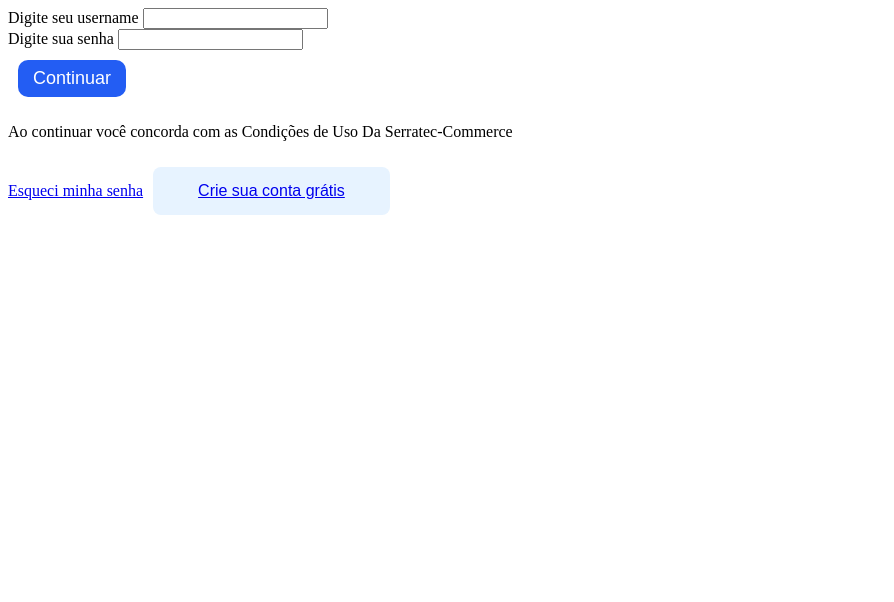
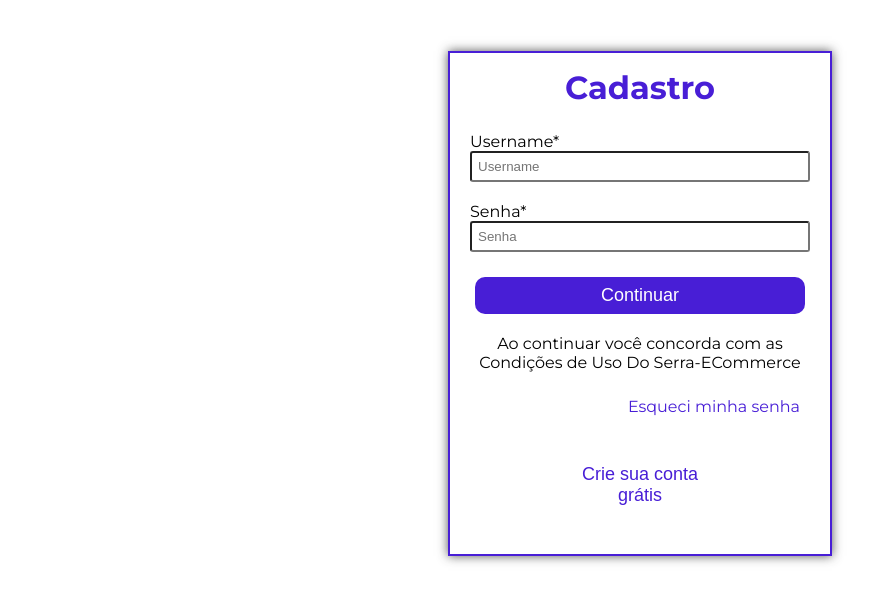
Before and after one commit to serratec-ecommerce/serratec-ecommerce, a React (Create React App) app: page /login in a window 1280 px wide. Shown: the top 602 px of the page, without its empty margins (0-894 px from the left). Built offline with nearby package versions, Linux system fonts and the light colour scheme.

Commit message:
Refatorando o codigo e finalizando o css do login e cadastro

```diff
--- a/src/index.css
+++ b/src/index.css
@@ -1,3 +1,5 @@
+@import url('https://fonts.googleapis.com/css2?family=Montserrat:ital,wght@0,100;0,200;0,300;0,400;0,500;0,600;0,700;0,800;0,900;1,100;1,200;1,300;1,400;1,500;1,600;1,700;1,800;1,900&display=swap');
+
 *{
     padding: 0;
     margin: 0;
@@ -7,4 +9,5 @@
 body{
     padding: 0;
     margin: 0;
+    font-family: 'Montserrat', sans-serif;
 }
--- a/src/pages/cadastro/index.js
+++ b/src/pages/cadastro/index.js
@@ -1,10 +1,10 @@
 import React, { useState } from "react";
-import { Botao } from "../../styles/buttons-styles";
+import { Botao,BotaoSecundario } from "../../styles/buttons-styles";
 import { DivGrupo } from "../../styles/geral-styles";
 import { Link } from "react-router-dom";
 import http from "../../service/Api";
 import apiViaCep from "../../service/ViaCepApi";
-import "./index.css";
+import '../../index.css';
 
 const Cadastro = () => {
   const [email, setEmail] = useState("");
@@ -67,45 +67,50 @@ const Cadastro = () => {
     <div>
       <form onSubmit={realizarCadastro}>
         <DivGrupo>
+        <h1>Login</h1>
           <div className="dados">
-            <label htmlFor="email"> E-mail </label>
+            <label htmlFor="email"> E-mail* </label>
             <br />
             <input
               itemID="email"
               type="text"
+              placeholder="exemplo@exemplo.com"
               value={email}
               onChange={(e) => setEmail(e.target.value)}
             />
           </div>
           <div className="dados senha">
-            <label htmlFor="senha"> Senha </label>
+            <label htmlFor="senha"> Senha* </label>
             <br />
             <input
               itemID="senha"
               type="password"
+              placeholder="Senha"
               value={senha}
               onChange={(e) => setSenha(e.target.value)}
             />
           </div>
 
           <div className="dados celular">
-            <label htmlFor="celular"> Celular </label>
+            <label htmlFor="celular"> Celular* </label>
             <br />
             <input
               name="celular"
               itemID="celular"
-              type="number"
+              type="text"
+              placeholder="(DDD) 999-999999"
               value={celular}
               onChange={(e) => setCelular(e.target.value)}
             />
           </div>
 
           <div className="dados cep">
-            <label htmlFor="cep"> Cep </label>
+            <label htmlFor="cep"> Cep* </label>
             <br />
             <input
               itemID="cep"
               type="text"
+              placeholder="00000-000"
               onBlur={obterCep}
               value={cep}
               onChange={(e) => setCep(e.target.value)}
@@ -123,11 +128,12 @@ const Cadastro = () => {
             />
           </div>
           <div className="dados numero">
-            <label htmlFor="numero"> Numero </label>
+            <label htmlFor="numero"> Numero* </label>
             <br />
             <input
               itemID="numero"
               type="text"
+              placeholder="Numero"
               value={numero}
               onChange={(e) => setNumero(e.target.value)}
             />
@@ -160,16 +166,17 @@ const Cadastro = () => {
             <input
               itemID="complemento"
               type="text"
+              placeholder="Complemento"
               value={complemento}
               onChange={(e) => setComplemento(e.target.value)}
             />
           </div>
           <div className="butons">
             <Botao type="submit">Cadastrar</Botao>
-            <Botao>
+            <BotaoSecundario >
               {" "}
               <Link to={"/login"}> Voltar</Link>
-            </Botao>
+            </BotaoSecundario>
           </div>
         </DivGrupo>
       </form>
--- a/src/pages/login/index.js
+++ b/src/pages/login/index.js
@@ -1,6 +1,7 @@
 import React, { useState } from 'react';
 import http from '../../service/Api';
-import{Botao, BotaoSecundario} from '../../styles/buttons-styles';
+import { Botao,BotaoSecundario } from "../../styles/buttons-styles";
+import { DivGrupo} from "../../styles/geral-styles";
 import { Link } from "react-router-dom";
 
 
@@ -40,23 +41,29 @@ const Login = () => {
     return (
         <div>
             <form onSubmit={realizarLogin}>
-                <div>
-                    <label htmlFor="username"> Digite seu username </label>
-                    <input itemID="username" type="text" value={username} onChange={handleUsername} />
+            <DivGrupo>
+                <h1> Cadastro</h1>
+                <div className="dados">
+                    <label htmlFor="username"> Username* </label><br/>
+                    <input itemID="username" type="text" placeholder="Username"
+                    value={username} onChange={handleUsername}/>
                 </div>
-                <div>
-                    <label htmlFor="senha"> Digite sua senha </label>
-                    <input itemID="senha" type="password" value={senha} onChange={handleSenha} />
+                <div className="dados senha">
+                    <label htmlFor="senha"> Senha* </label><br/>
+                    <input itemID="senha" type="password" placeholder="Senha"
+                    value={senha} onChange={handleSenha} />
                 </div>
-                <div>
+                <div className="butons">
                     <Botao> Continuar </Botao>
-                    <p> Ao continuar você concorda com as Condições de Uso Da Serratec-Commerce</p>
+                    <p> Ao continuar você concorda com as Condições de Uso Do Serra-ECommerce</p>
                 </div>
-                <div>
+                <div className="butons">
                     <Link to ={"/cadastro"}> Esqueci minha senha</Link>
-                    <BotaoSecundario> <Link to ={"/cadastro"}> Crie sua conta grátis</Link></BotaoSecundario>
+                    <BotaoSecundario> <Link to ={"/cadastro"}> Crie sua conta grátis
+                    </Link>
+                    </BotaoSecundario>
                 </div>
-
+            </DivGrupo>
             </form>
         </div>
     );
--- a/src/styles/buttons-styles.js
+++ b/src/styles/buttons-styles.js
@@ -1,51 +1,28 @@
 import styled from 'styled-components';
 
-export const Botao = styled.button `
+export const Botao = styled.button`
     border-radius: 10px;
     border: none;
     margin:10px;
-    padding:8px 15px;
+    padding:8px 80px;
     font-size: 18px;
     font-weight: 450;
     cursor: pointer;
-    background-color: #235DF3;
+    background-color: #481ed6;
     color:#fff;
     transition: 0.4s;
 
     &:hover{
-        background-color: rgb(16,52,145);
+        filter: brightness(0.8);
 
     }
 
 `;
 
-export const BotaoSecundario = styled.button`
-    border-radius: 8px;
-    border: none;
-    margin:10px;
-    padding:15px 45px;
-    font-weight: 450;
-    font-size: 16px;
-    cursor: pointer;
-    background-color: #E7F3FF;
-    color: #1543B7;
-`;
-
-export const Button =styled.button`
-    font-size: 16px;
-    margin:10px;
-    padding:5px 10px;
-    border:2px solid crimson;
-    border-radius:3px;
-    color:crimson;
-    cursor: pointer;
-
-    color: ${props => props.primary ? "#fff" : "crimson"};
-    background-color:${props => props.primary ? "crimson" : "#fff"};
-
-    // ou só :hover sem o &
-    &:hover{
-        color: ${props => props.primary ? "#fff" : "#FF2E58"};
-        background-color:${props => props.primary ? "#FF2E58" : "#fff"};
+export const BotaoSecundario = styled(Botao)`
+    background-color:#fff;
+    a {
+        text-decoration: none;
+        color:#481ed6;
     }
 `;
--- a/src/styles/geral-styles.js
+++ b/src/styles/geral-styles.js
@@ -6,25 +6,35 @@ export const DivGrupo = styled.div`
   justify-content: center;
   flex-wrap: wrap;
   gap: 10px;
-
-  width: 40%;
+  width: 30%;
   margin: 4% auto;
   padding: 15px;
-  border: solid 5px #000;
+  border: solid 2px #481ed6;
+  box-shadow: 0 0 10px 0 rgb(50 50 50 / 82%);
 
-  background-color: #fff;
+  h1{
+    color:#481ed6;
+    margin-bottom: 10px;
+  }
 
   .dados {
     flex: 1 1 100%;
     display: flex;
     flex-wrap: wrap;
     overflow: hidden;
+    padding: 5px;
     input {
       width: 100%;
-      padding: 4px;
+      padding: 6px;
+      outline: none;
       border-radius: 3px;
-      border-style: solid;
+
+      &:focus{
+      border-color: #481ed6;
+      box-shadow: 0 0 10px 0 rgb(50 50 50 / 82%);
     }
+  }
+
   }
   .senha,
   .cep {
@@ -42,5 +52,19 @@ export const DivGrupo = styled.div`
   .butons {
     display: flex;
     flex-direction: column;
+
+    p{
+      text-align: center;
+      padding-top: 10px;
+    }
+
+    a{
+      text-decoration: none;
+      color:#481ed6;
+      font-weight: 400;
+      margin: 15px;
+      display: flex;
+      justify-content: end;
+    }
   }
 `;
```
Also changed, not shown: src/pages/cadastro/index.css (deleted), src/pages/carrinho/index.css (deleted), src/pages/detalhesProduto/index.css (deleted), src/pages/home/index.css (deleted), src/pages/login/index.css (deleted), src/pages/pagamento/index.css (deleted), 1 other file (tests, documents, lock files or other folders).
